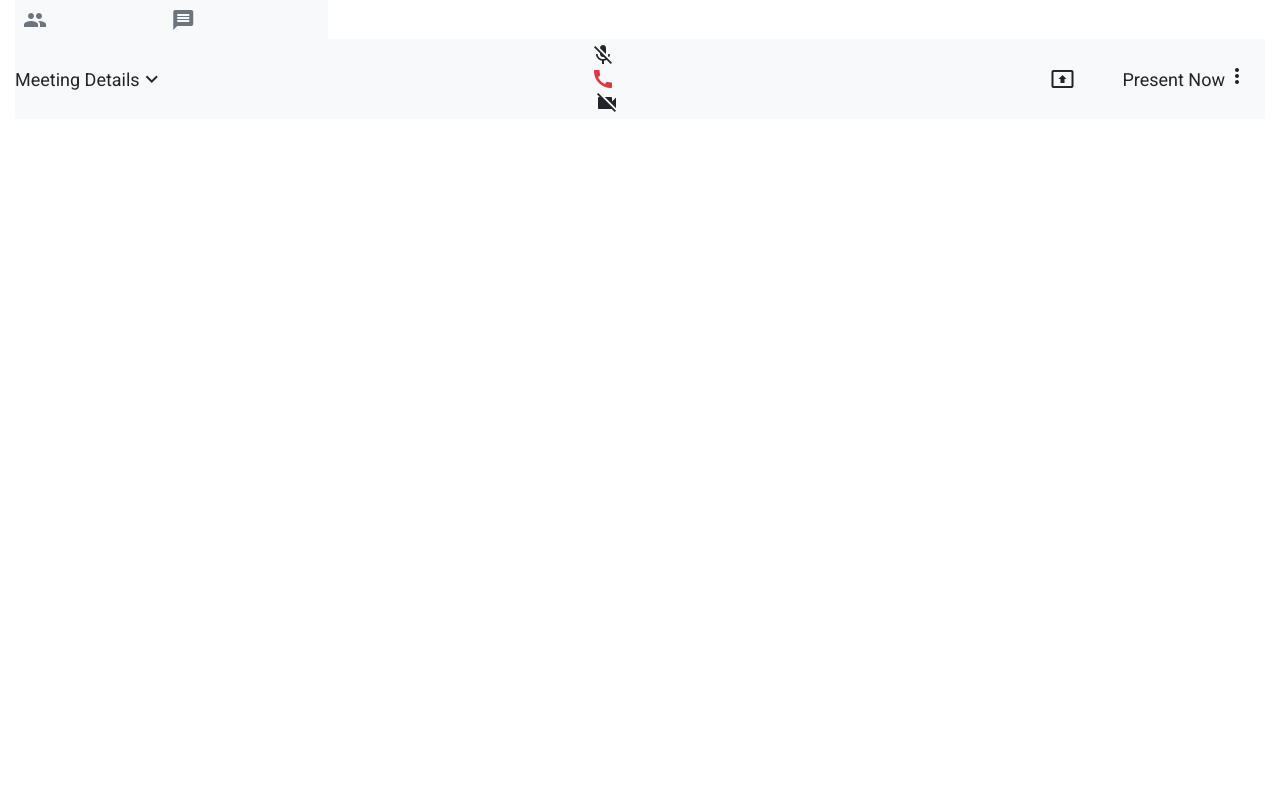
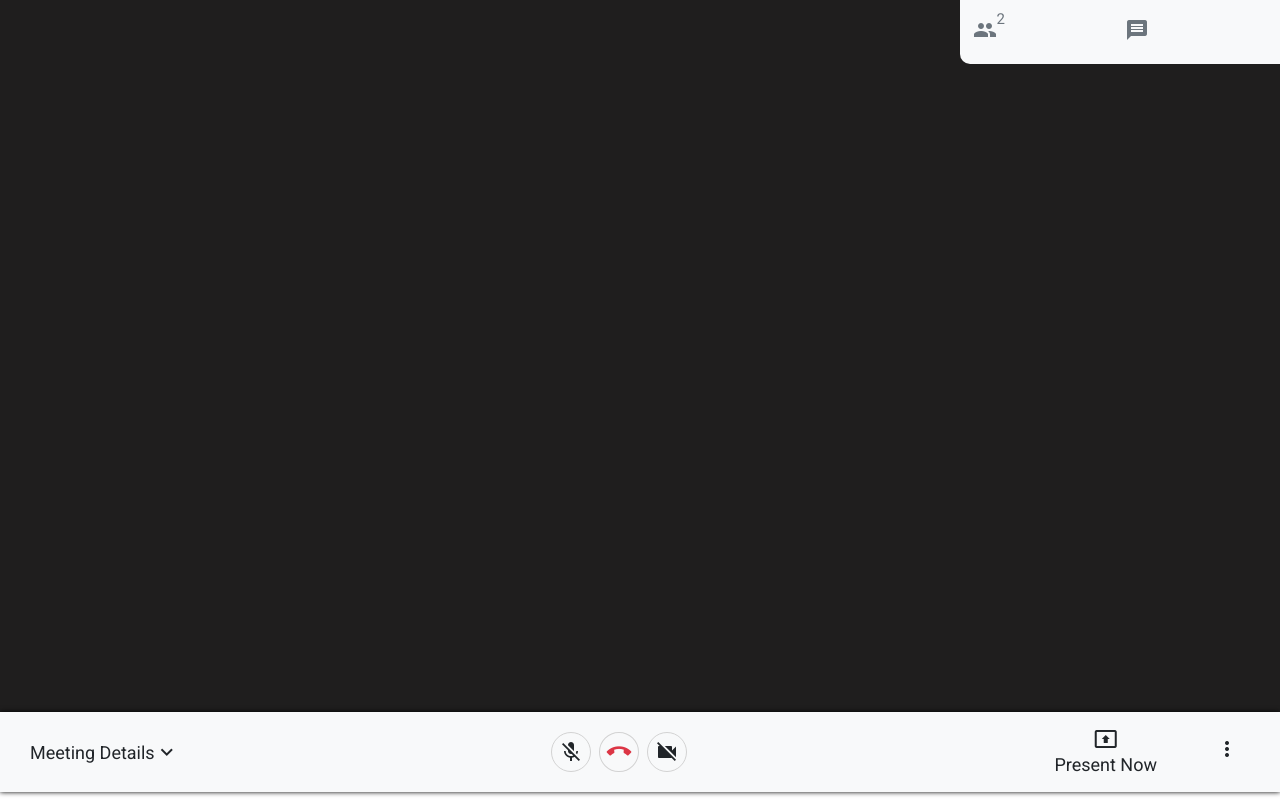
Before and after one commit to dpthegrey/symmetrical-lamp, a website: page index.html in a window 1280 px wide. Drawn offline with Linux system fonts and the light colour scheme.

Commit message:
Apply CSS to Home Page

```diff
--- a/index.html
+++ b/index.html
@@ -17,7 +17,7 @@
     <link rel="stylesheet" href="public/Assets/css/style.css" />
   </head>
   <body>
-    <main class="container-fluid d-flex flex-column home-wrap">
+    <main class="d-flex flex-column home-wrap">
       <div class="g-top text-light">
         <div class="top-remote-video-show-wrap d-flex">
           <div id="meetingContainer" class="w-75 d-none">
@@ -65,7 +65,7 @@
             <div class="top-left-participant-icon">
               <span class="material-icons">people</span>
             </div>
-            <div class="top-left-participant-count"></div>
+            <div class="top-left-participant-count">2</div>
           </div>
           <div class="top-left-chat-wrap pt-2 cursor-pointer">
             <span class="material-icons">message</span>
@@ -89,7 +89,10 @@
             <span class="material-icons">keyboard_arrow_down</span>
           </div>
         </div>
-        <div class="bottom-middle">
+        <div
+          class="bottom-middle d-flex justify-content-center align-items-center"
+          style="height: 10vh"
+        >
           <div
             class="
               mic-toggle-wrap
@@ -146,8 +149,8 @@
             "
           >
             <span class="material-icons">present_to_all</span>
+            <div>Present Now</div>
           </div>
-          <div>Present Now</div>
           <div
             class="option-wrap cursor-pointer display-center"
             style="height: 10vh; position: relative"
--- a/public/Assets/css/style.css
+++ b/public/Assets/css/style.css
@@ -47,3 +47,70 @@ input:focus {
 .jumbotron {
   background-color: white;
 }
+
+/* --------------- index page --------------- */
+.home-wrap {
+  background-color: rgb(31, 30, 30);
+}
+.g-top {
+  height: 89vh;
+  position: relative;
+}
+.video-wrap {
+  height: 600px;
+}
+
+.video-wrap > * {
+  flex: 1 1 250px;
+  border: 1px solid white;
+}
+.g-top-left {
+  position: absolute;
+  right: 0;
+  height: 8vh;
+  top: 0;
+  border-bottom-left-radius: 10px;
+}
+.top-left-participant-wrap {
+  position: relative;
+}
+.cursor-pointer {
+  cursor: pointer;
+  padding: 5px;
+}
+.cursor-pointer:hover {
+  cursor: pointer;
+  padding: 5px;
+  background-color: rgb(226, 225, 225);
+  border-radius: 5px;
+}
+.top-left-participant-count {
+  position: absolute;
+  top: -2px;
+  right: -3px;
+  font-size: 15px;
+}
+.g-bottom {
+  /* margin: 0 -10px !important; */
+  padding: 0 20px;
+  box-shadow: 0 0 5px black;
+  z-index: 2;
+}
+.bottom-left {
+  position: relative;
+  padding: 5px;
+}
+.action-icon-style {
+  font-size: 8px !important;
+  height: 40px;
+  width: 40px;
+  border: 1px solid lightgrey;
+  border-radius: 50%;
+}
+.action-icon-style span.material-icons {
+  /* font-size: 18px; */
+}
+.end-call-wrap {
+  -ms-transform: rotate(135deg);
+  transform: rotate(135deg);
+}
```
